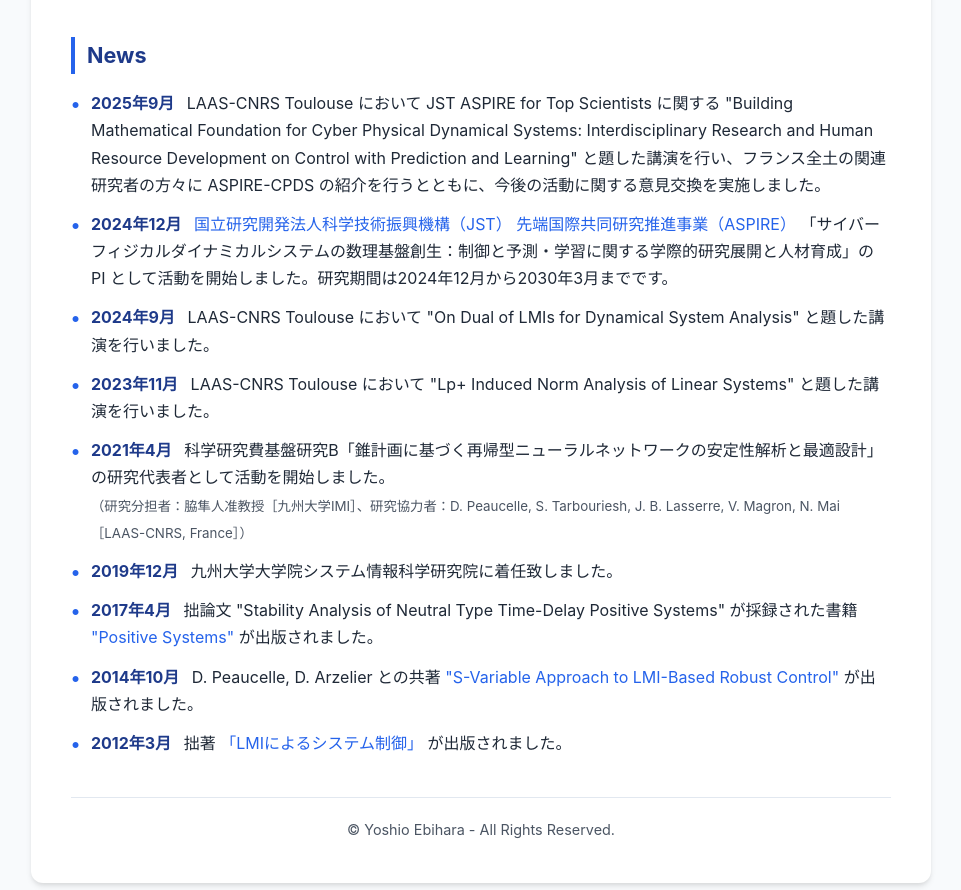
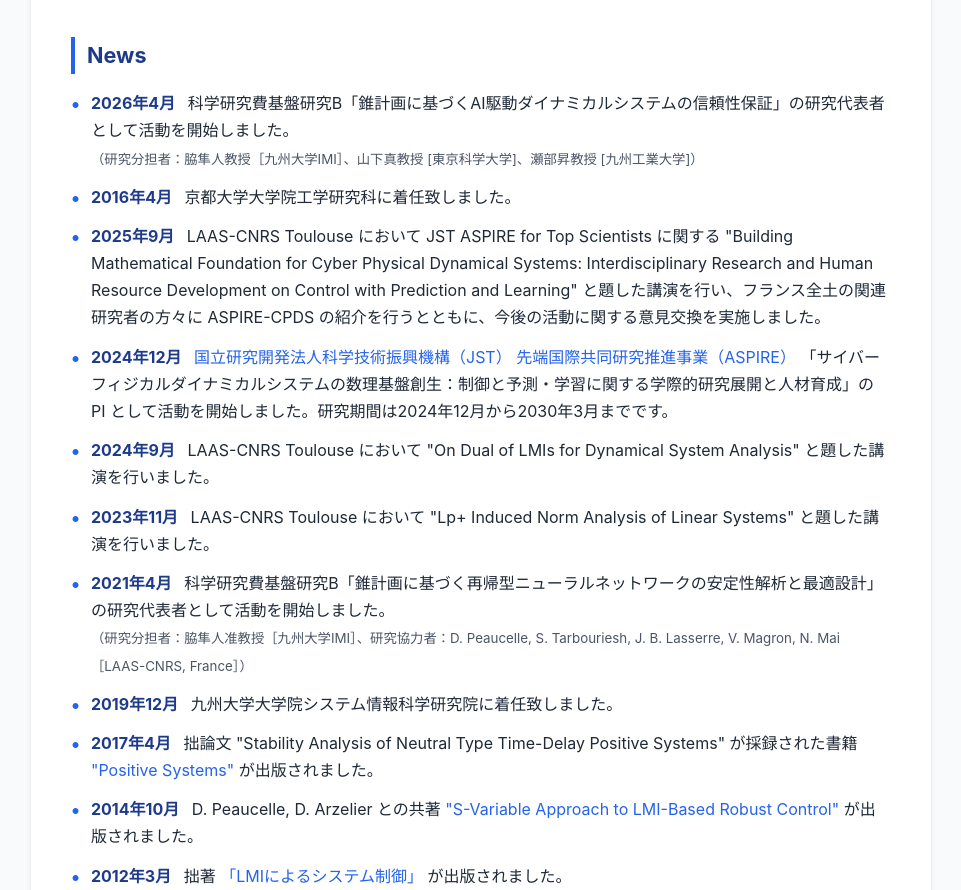
Before and after one commit to yoshio-ebihara/yoshio-ebihara.github.io, a plain HTML site: page index-j.html in a window 1280 px wide. Shown: the part 1261-2151 px from the top of the page, without its empty margins (159-1120 px from the left). Drawn offline with Linux system fonts and the light colour scheme.

Commit message:
Add files via upload

```diff
--- a/index-j.html
+++ b/index-j.html
@@ -290,6 +290,13 @@
         <h2>News</h2>
         <ul class="styled-list">
           <li>
+            <span class="news-date">2026年4月</span> 科学研究費基盤研究B「錐計画に基づくAI駆動ダイナミカルシステムの信頼性保証」の研究代表者として活動を開始しました。<br>
+            <small style="color: var(--text-muted);">（研究分担者：脇隼人教授［九州大学IMI］、山下真教授 [東京科学大学]、瀬部昇教授 [九州工業大学]）</small>
+          </li>
+          <li>
+            <span class="news-date">2016年4月</span> 京都大学大学院工学研究科に着任致しました。
+          </li>
+          <li>
             <span class="news-date">2025年9月</span> LAAS-CNRS Toulouse において JST ASPIRE for Top Scientists に関する "Building Mathematical Foundation for Cyber Physical Dynamical Systems: Interdisciplinary Research and Human Resource Development on Control with Prediction and Learning" と題した講演を行い、フランス全土の関連研究者の方々に ASPIRE-CPDS の紹介を行うとともに、今後の活動に関する意見交換を実施しました。
           </li>
           <li>
```
